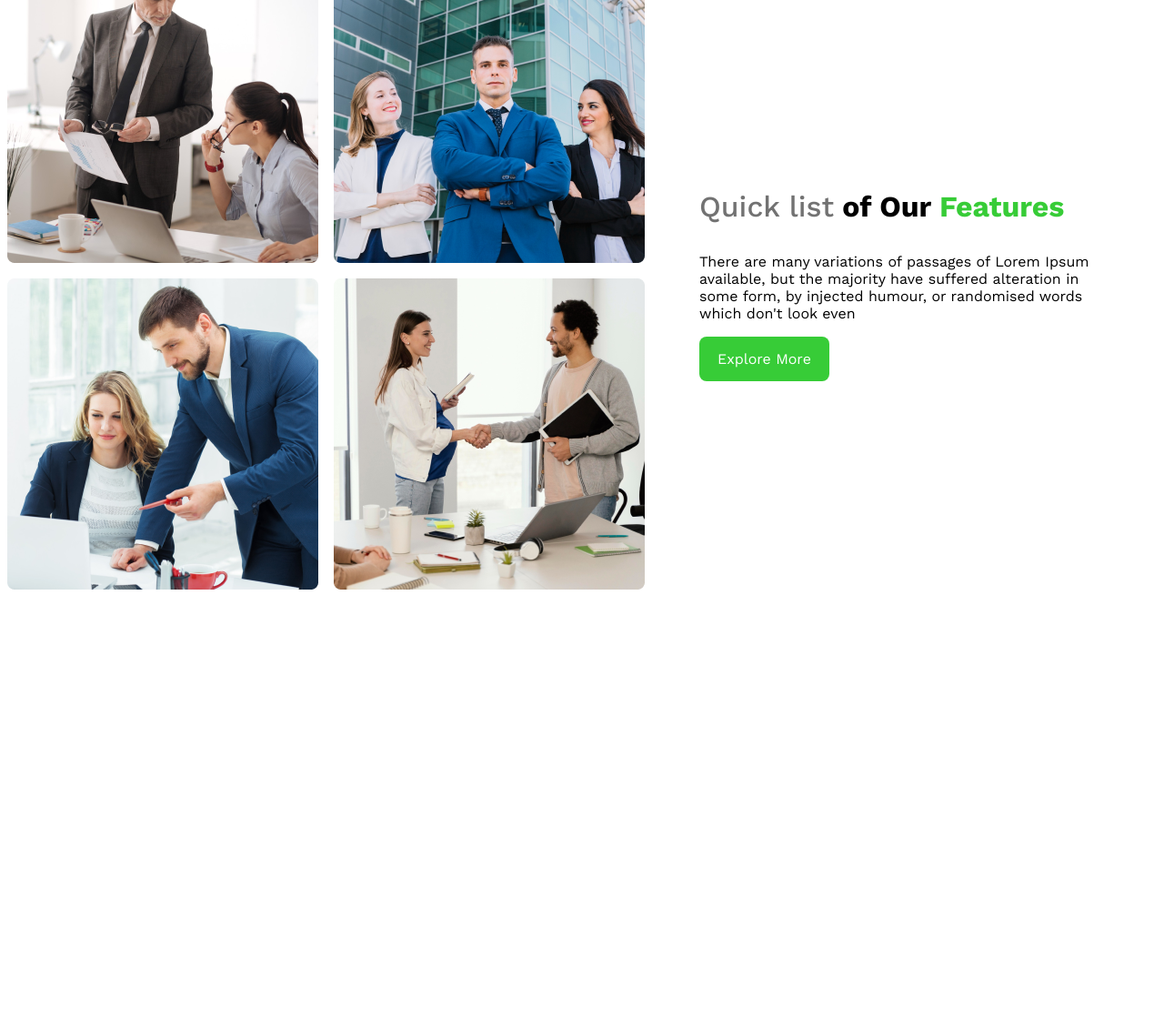
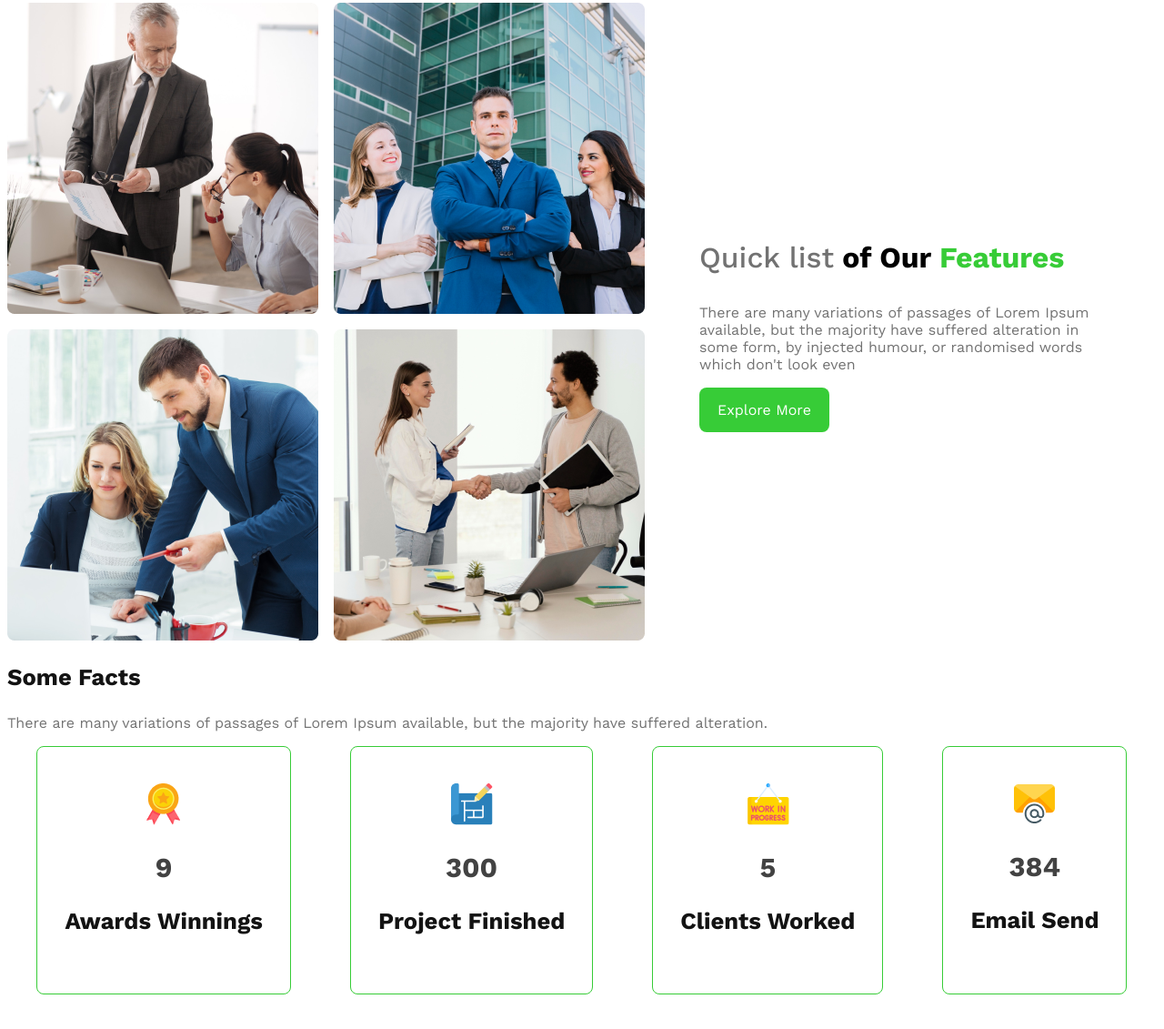
Before and after one commit to Israt-js/Architects, a plain HTML site: page HC/index.html in a window 1280 px wide. Shown: the part 881-2012 px from the top of the page at 91% size. Before the commit the page ends 1537 px from the top, so only its background shows below. Drawn offline with nearby package versions, Linux system fonts and the light colour scheme.

Commit message:
fact add

```diff
--- a/HC/index.html
+++ b/HC/index.html
@@ -21,7 +21,7 @@
           <div class="banner">
              <div class="banner-content">
                 <h1 class="banner-title">Brand New Group of Architects</h1>
-                <p class="banner-p">
+                <p class="team-p">
                     There are many variations of passages of Lorem Ipsum available, but the majority have suffered alteration in some form, by injected humour, or randomised words which don't look even
                 </p>
                 <button class="btn-primary">Explore More</button>
@@ -46,6 +46,35 @@
         <button class="btn-primary">Explore More</button>
        </div>
       </section>
+      <section class="features">
+
+      </section>
+      <section class="facts">
+        <h3 class="f-h">Some Facts</h3>
+        <p class="team-p">There are many variations of passages of Lorem Ipsum available, but the majority have suffered alteration.</p>
+        <div class="facts-card">
+            <div class="card">
+                <img src="/images/icons/ribon.png" alt="">
+                <h2 class="card-stats">9</h2>
+                <p class="card-title">Awards Winnings</p>
+            </div>
+            <div class="card">
+                <img src="/images/icons/projects.png" alt="">
+                <h2 class="card-stats">300</h2>
+                <p class="card-title">Project Finished</p>
+            </div>
+            <div class="card">
+                <img src="/images/icons/customers.png" alt="">
+                <h2 class="card-stats">5</h2>
+                <p class="card-title">Clients Worked</p>
+            </div>
+            <div class="card">
+                <img src="/images/icons/email.png" alt="">
+                <h2 class="card-stats">384</h2>
+                <p class="card-title">Email Send</p>
+            </div>
+        </div>
+      </section>
      </main>
 
      <footer>
--- a/HC/style.css
+++ b/HC/style.css
@@ -4,6 +4,9 @@
 *{
     font-family: 'Work Sans', sans-serif;
 
+}
+.team-p{
+    color: #727272;
 }
 .btn-primary{
     border-radius: 8px;
@@ -23,8 +26,10 @@ nav{
     justify-content: space-between;
     text-align: center;
 }
-.nav-title{
-    font-size: 1.9rem;
+.nav-title,
+.f-h,
+.card-title{
+    font-size: 1.6rem;
     font-weight: 700;
     color: #131313;
 }
@@ -53,12 +58,13 @@ nav li a{
     font-weight: 700;
     color: #131313;
 }
-.banner-p{
-    color: #727272;
-}
 .img{
     width: 100%;
     margin-top: 16px;
+}
+main{
+    max-width: 1440px;
+    margin: 70px auto;
 }
 .teams-container{
     display: flex;
@@ -85,6 +91,22 @@ nav li a{
    font-weight: 700;
 }
 
+.facts-card{
+    display: flex;
+    justify-content: space-around;
+}
+.facts-card .card{
+    border-radius: 8px;
+    border: 1px solid #37cc37;
+    text-align: center;
+    padding: 40px 30px;
+}
+
+.facts-card .card-stats{
+    font-size: 1.9rem;
+    color: #424242;
+}
+
 
 @media screen and (max-width: 576px) {
     header{
@@ -94,4 +116,13 @@ nav li a{
     nav{
         flex-direction: column;
     }
+    .team-img{
+        flex-direction: column;
+        grid-template-columns: repeat(1, 1fr);
+        gap: 17px;
+    }
+    .teams-container{
+        flex-direction: column;
+        align-items: center;
+    }
 }
```
